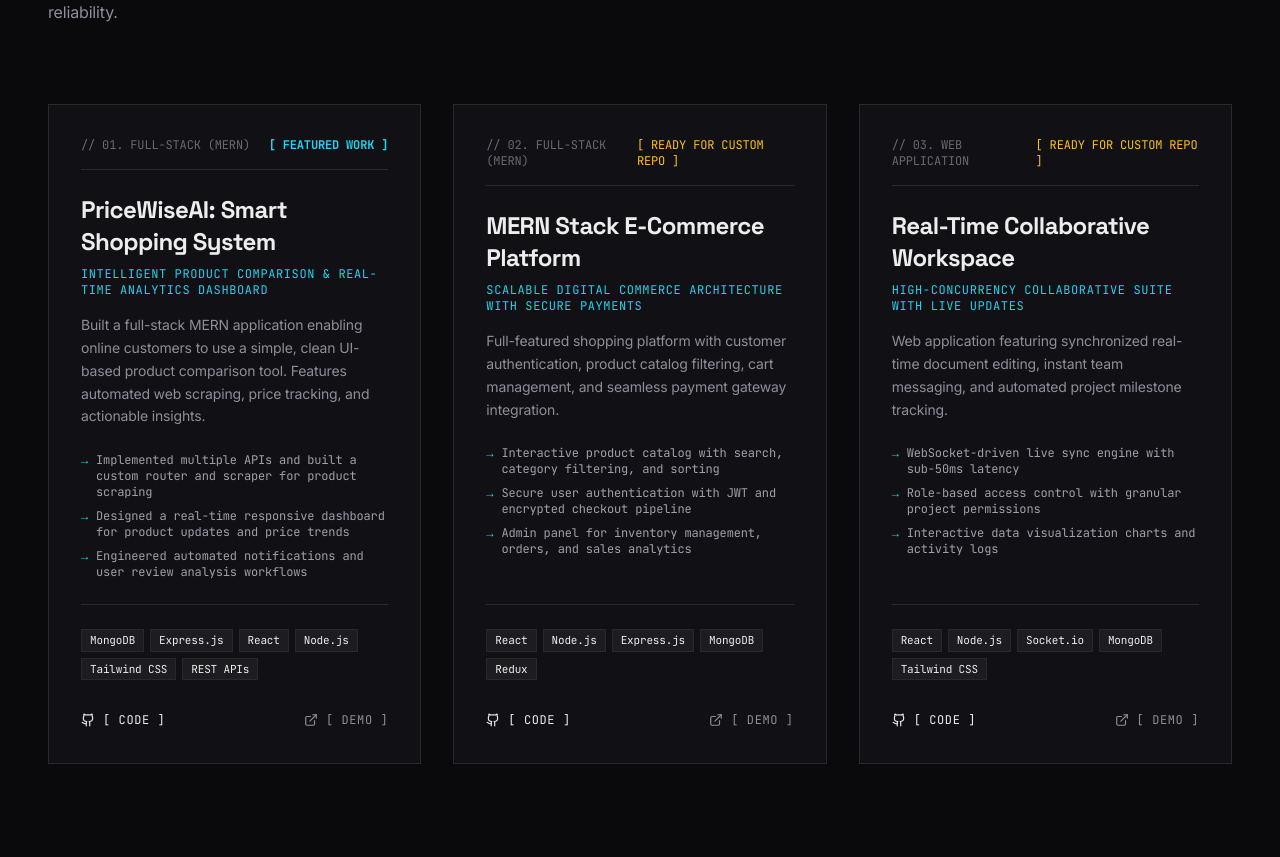
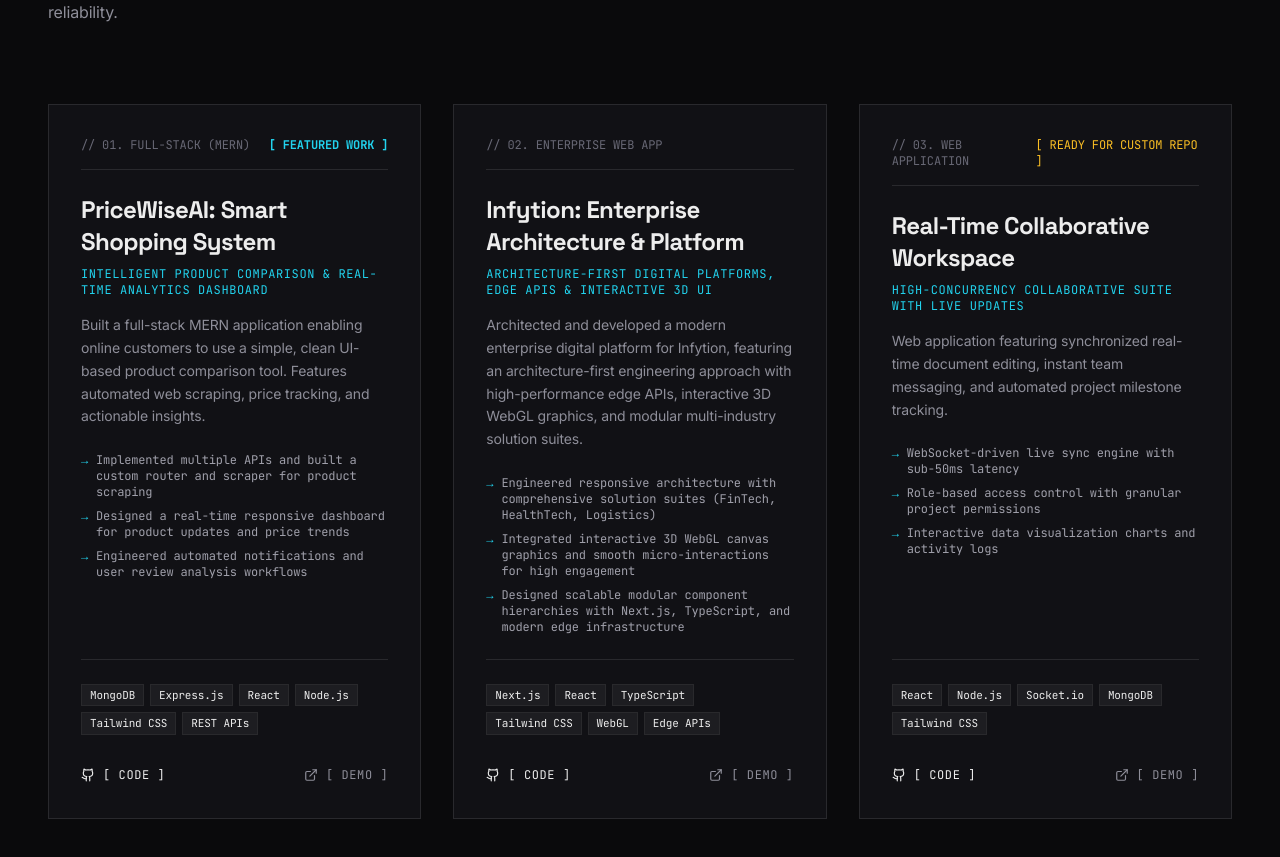
Before and after one commit to ayaanshaikh24/Portfolio, a React (Vite) app: page / in a window 1280 px wide. Shown: the part 3461-4318 px from the top of the page. Built offline with nearby package versions, Linux system fonts and the light colour scheme; a web font is replaced by a local one.

Commit message:
feat: add Infytion enterprise platform with live Vercel demo and GitHub link as Project 2

```diff
--- a/src/data/projects.js
+++ b/src/data/projects.js
@@ -18,22 +18,22 @@
     isPlaceholder: false
   },
   {
-    id: "project-placeholder-2",
-    title: "MERN Stack E-Commerce Platform", // TODO: Ayaan, replace with your 2nd project title
-    tagline: "Scalable digital commerce architecture with secure payments",
-    description: "Full-featured shopping platform with customer authentication, product catalog filtering, cart management, and seamless payment gateway integration.",
-    image: "/images/projects/project2.png", // TODO: Replace with your project screenshot
+    id: "infytion-enterprise",
+    title: "Infytion: Enterprise Architecture & Platform",
+    tagline: "Architecture-first digital platforms, edge APIs & interactive 3D UI",
+    description: "Architected and developed a modern enterprise digital platform for Infytion, featuring an architecture-first engineering approach with high-performance edge APIs, interactive 3D WebGL graphics, and modular multi-industry solution suites.",
+    image: "/images/projects/project2.png", // Infytion platform preview
     features: [
-      "Interactive product catalog with search, category filtering, and sorting",
-      "Secure user authentication with JWT and encrypted checkout pipeline",
-      "Admin panel for inventory management, orders, and sales analytics"
+      "Engineered responsive architecture with comprehensive solution suites (FinTech, HealthTech, Logistics)",
+      "Integrated interactive 3D WebGL canvas graphics and smooth micro-interactions for high engagement",
+      "Designed scalable modular component hierarchies with Next.js, TypeScript, and modern edge infrastructure"
     ],
-    tech: ["React", "Node.js", "Express.js", "MongoDB", "Redux"],
-    category: "Full-Stack (MERN)",
-    github: "https://github.com/Git-ayaanshaikh24", // TODO: Update with your repo link
-    demo: "#", // TODO: Update with live demo URL
+    tech: ["Next.js", "React", "TypeScript", "Tailwind CSS", "WebGL", "Edge APIs"],
+    category: "Enterprise Web App",
+    github: "https://github.com/ayaanshaikh24/Infytion",
+    demo: "https://ltech-xi.vercel.app/",
     featured: false,
-    isPlaceholder: true // Marked as placeholder for Ayaan to customize
+    isPlaceholder: false
   },
   {
     id: "project-placeholder-3",
```
